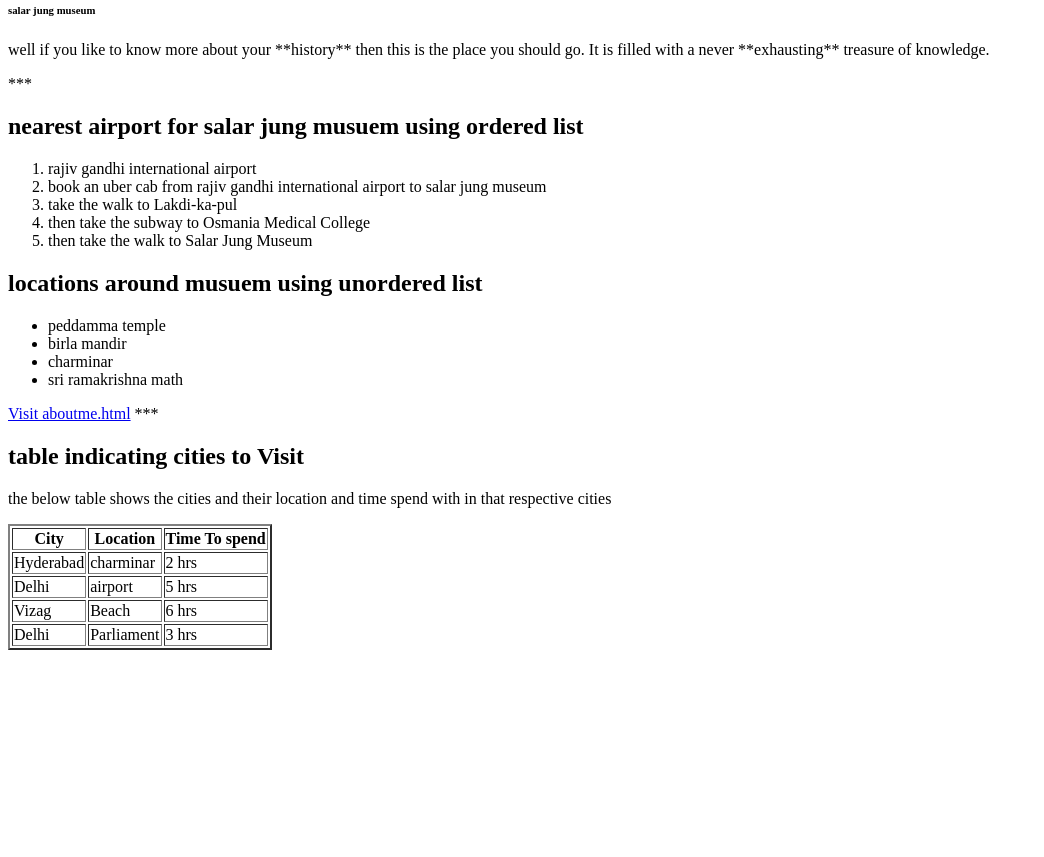
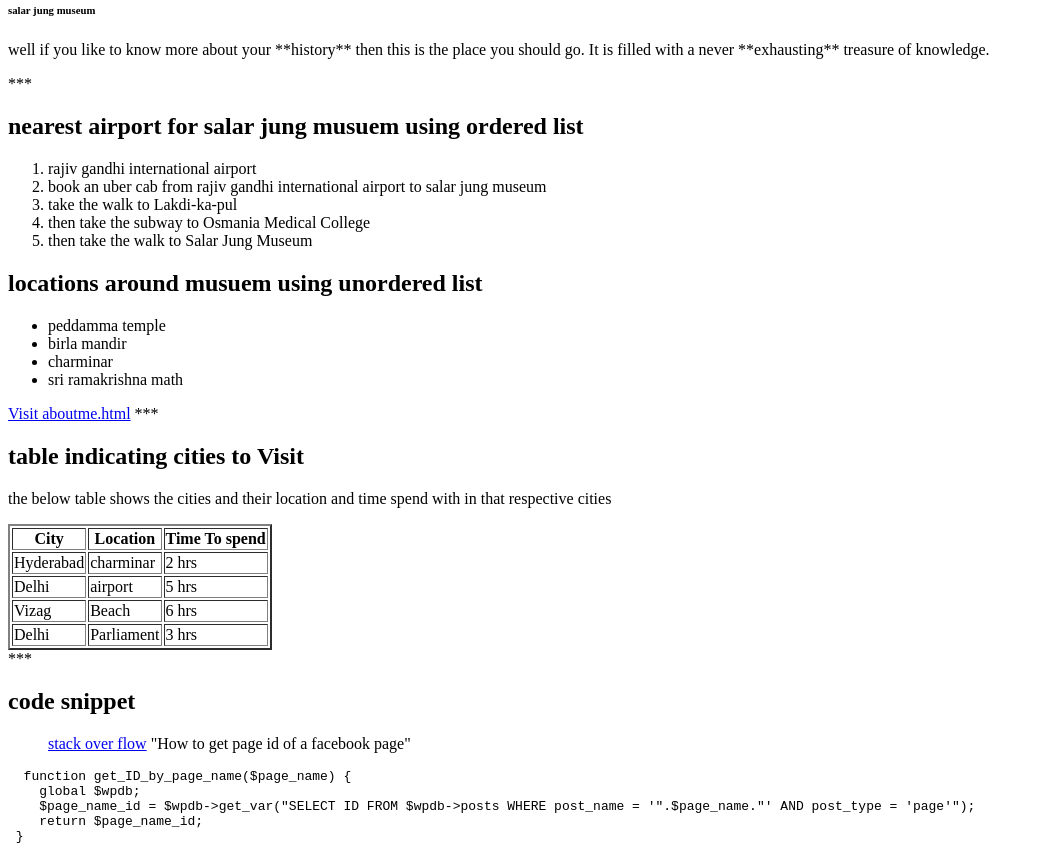
Before and after one commit to 44-563-Web-Apps-F22/44563-webapps-assignment-3-9182764130, a plain HTML site: page index.html in a window 1280 px wide. Shown: the part 79-936 px from the top of the page, without its empty margins (0-1044 px from the left). Before the commit the page ends 800 px from the top, so only its background shows below. Drawn offline with Linux system fonts and the light colour scheme.

Commit message:
added data

```diff
--- a/index.html
+++ b/index.html
@@ -64,5 +64,18 @@
 
 </table>
 
+***
+<h2>code snippet</h2>
+<blockquote>
+  <a href="https://stackoverflow.com/questions/7709233/how-to-get-page-id-of-a-facebook-page">stack over flow</a>
+"How to get page id of a facebook page"
+</blockquote>
+<pre>
+  function get_ID_by_page_name($page_name) {
+    global $wpdb;
+    $page_name_id = $wpdb->get_var("SELECT ID FROM $wpdb->posts WHERE post_name = '".$page_name."' AND post_type = 'page'");
+    return $page_name_id;
+ }
+</pre>
     </body>
 </html>
```
Also changed, not shown: aboutme.html (+1 -0 lines).
